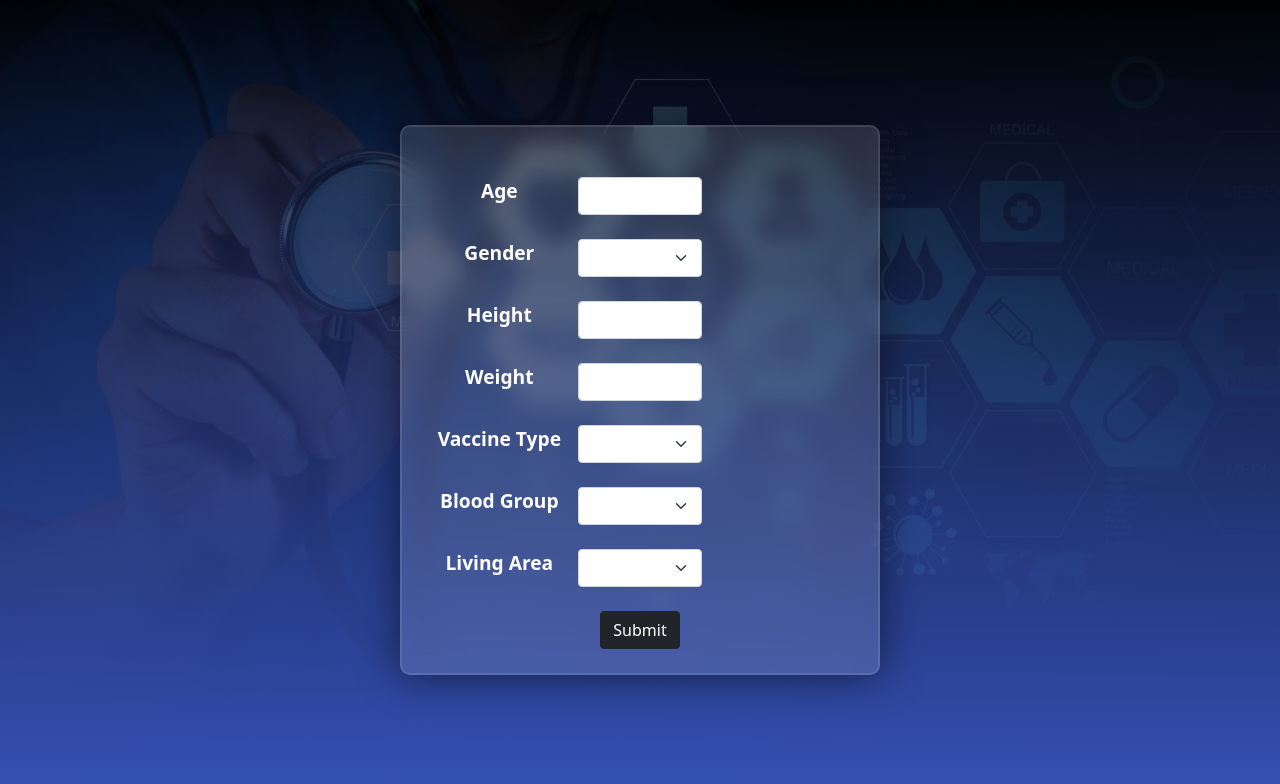
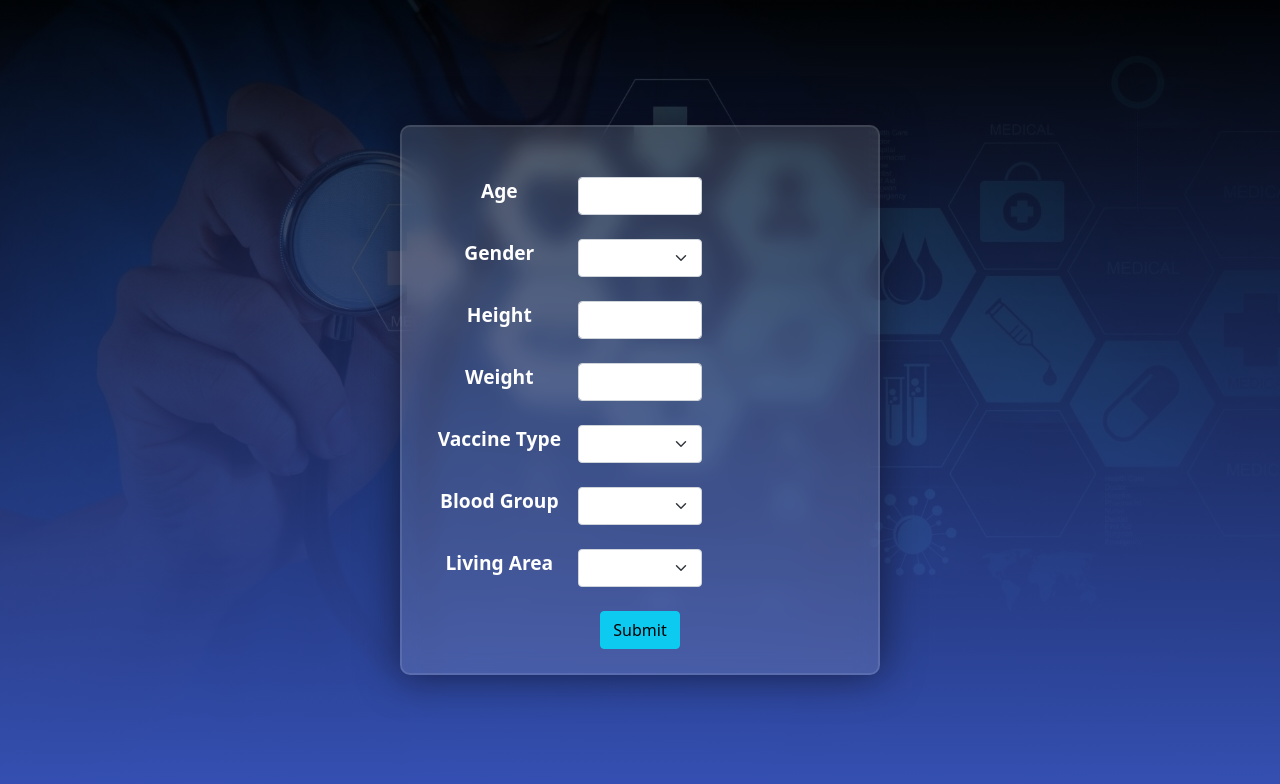
Before and after one commit to WijesooriyaHD/e17-co328-Prediction-of-risks-associated-with-mass-corona-vaccination, a React (Create React App) app in the folder Frontend_development/web_app/: page /form in a window 1280 px wide. Shown: the top 784 px of the page. Built offline with nearby package versions, Linux system fonts and the light colour scheme.

Commit message:
modified submit button in form.jsx

```diff
--- a/Frontend_development/web_app/src/Pages/form.css
+++ b/Frontend_development/web_app/src/Pages/form.css
@@ -37,8 +37,8 @@
     font-size: larger;
 }
 
-.btn btn-dark{
-    font-weight: bold;
+.btn btn-info{
+    font-weight:bold;
     display: inline-block;
     padding: 2px 2px;
     font-size: 15px;
@@ -46,7 +46,7 @@
     text-align: center;
     text-decoration: none;
     outline:blue;
-    color: #fff;
+    color:black;
     background-color:transparent;
     border: none;
     border-radius: 12px;
--- a/Frontend_development/web_app/src/Pages/form.jsx
+++ b/Frontend_development/web_app/src/Pages/form.jsx
@@ -229,7 +229,7 @@
 
                 <br></br>
 
-                <button type="submit" className="btn btn-dark">Submit</button>
+                <button type="submit" className="btn btn-info">Submit</button>
 
               </form>
               </div>
```
